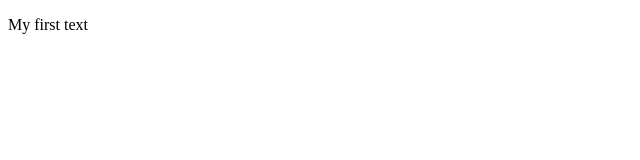
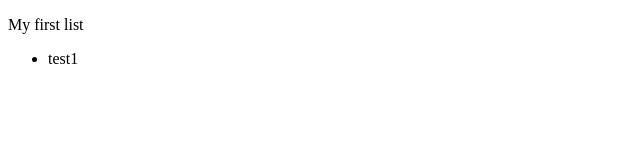
Before and after one commit to LorenzoCirelli/helithre-vue, a Vue app: page / in a window 1280 px wide. Shown: the top 160 px of the page, without its empty margins (0-640 px from the left). Built offline with nearby package versions, Linux system fonts and the light colour scheme.

Commit message:
Added list elements

```diff
--- a/src/App.vue
+++ b/src/App.vue
@@ -76,9 +76,13 @@ import helithreLoad from './index';
         wrapper: 'page',
         childrens: [
             {
-                text: 'My first text',
+                text: 'My first list',
                 id: 'first_component',
-                type:'text'
+                type:'list',
+                elements: [{
+                    id: 'test1',
+                    value: 'test1'
+                }]
             }
         ]
     }"></helithreLoad>
--- /dev/null
+++ b/src/components/page/elements/ListElement.vue
@@ -0,0 +1,31 @@
+<template>
+    <TextElement :conf="textElementConf"></TextElement>
+    <ul>
+        <li v-for="value in conf?.elements" :key="value.id">{{ value.value }}</li>
+    </ul>
+</template>
+
+<script lang="ts" setup>
+import { computed, PropType } from 'vue';
+import { BasicPageComponent } from '../../../types/pages/confPage';
+import TextElement from './TextElement.vue';
+
+const { conf } = defineProps({
+    conf: {
+        type: Object as PropType<BasicPageComponent>,
+        required: true
+    }
+})
+
+const textElementConf = computed(() => {
+    if (conf.text.length == 0 || conf.text == undefined || conf.text == null) {
+        conf.text = ''
+    }
+    if (conf.id != null) {
+        return { id: conf?.id, text: conf?.text } as BasicPageComponent
+    } else {
+        throw new Error("Id cannot be null");
+    }
+
+})
+</script>
--- a/src/components/page/elements/TextElement.vue
+++ b/src/components/page/elements/TextElement.vue
@@ -1,15 +1,13 @@
 <template>
-    <p :id="id" class="helithrePageText">{{ text }}</p>
+    <p :id="conf?.id" class="helithrePageText">{{ conf?.text }}</p>
 </template>
 <script lang="ts" setup>
-const { text, id } = defineProps({
-    text: {
-        type: String,
-        required: true
-    },
-    id: {
-        type: String,
-        required: true
+import { PropType } from 'vue';
+import { BasicPageComponent } from '../../../types/pages/confPage';
+
+const { conf } = defineProps({
+    conf: {
+        type: Object as PropType<BasicPageComponent>
     }
 })
 </script>
--- a/src/components/page/elements/elements.ts
+++ b/src/components/page/elements/elements.ts
@@ -1,2 +1,3 @@
 import TextElement from "./TextElement.vue";
-export {TextElement}
+import ListElement from "./ListElement.vue";
+export {TextElement, ListElement}
--- a/src/components/wrapper/helithrePage.vue
+++ b/src/components/wrapper/helithrePage.vue
@@ -1,7 +1,7 @@
 <template>
     <PageElement>
         <span v-for="pageElement, key in wrapper?.getLoadArray" :key="key">
-            <component :is="componentToRender(pageElement.type)" :text="pageElement.text" :id="pageElement.id">
+            <component :is="componentToRender(pageElement.type)" :conf="pageElement">
             </component>
         </span>
     </PageElement>
--- a/src/composable/page/pageComponents.ts
+++ b/src/composable/page/pageComponents.ts
@@ -3,4 +3,5 @@ import { elements } from "../../components/page/page";
 
 export const pageComponentsMap = new Map<string, Component>([
   ["text", elements.TextElement],
+  ["list", elements.ListElement]
 ]);
--- a/src/composable/wrapper/page/pageWrapper.ts
+++ b/src/composable/wrapper/page/pageWrapper.ts
@@ -21,7 +21,11 @@ export class PageWrapper extends BasicWrapper {
       if (children.type != null && children.text != null) {
         const obj = {
           id: children.id,
-          value: { text: children?.text, type: children?.type },
+          value: {
+            text: children?.text,
+            type: children?.type,
+            elements: children?.elements,
+          },
         };
         this.setLoadMap = obj;
       } else {
```
Also changed, not shown: src/types/pages/confPage.ts (+6 -1 lines).
